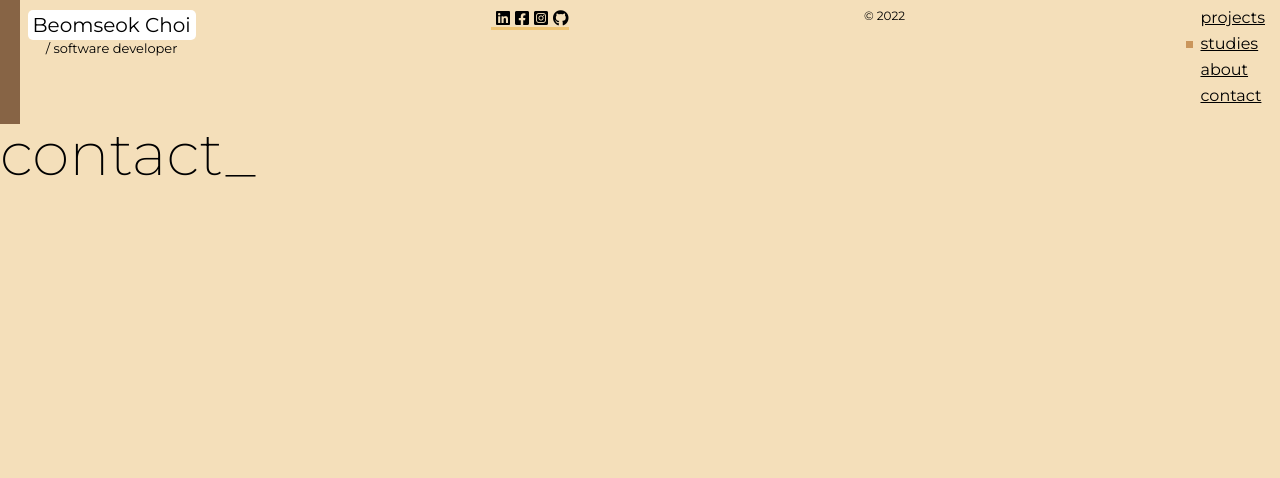
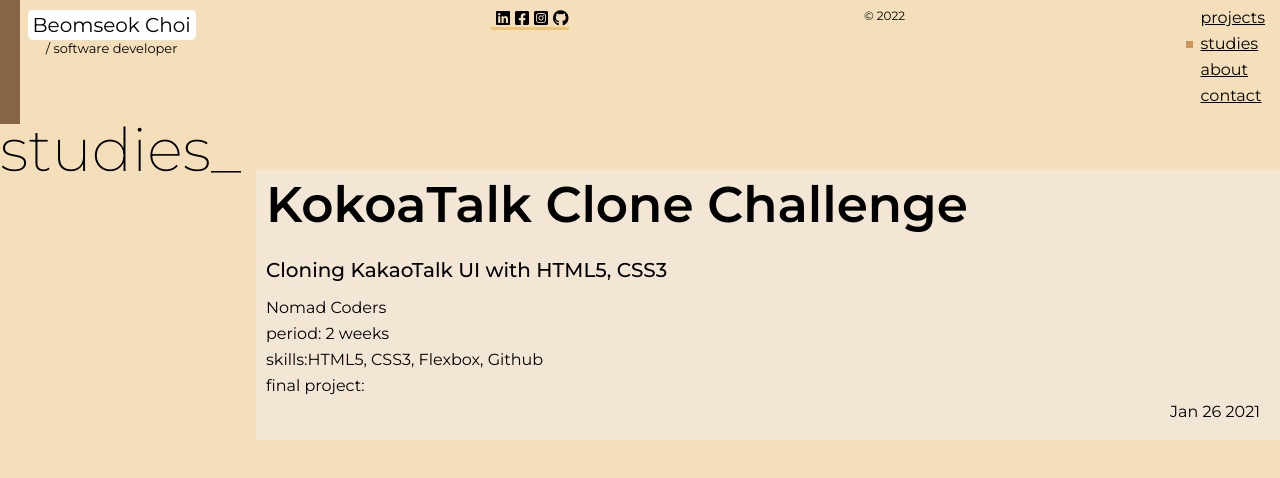
Before and after one commit to bamichoi/beomseokchoi, a React (Create React App) app: page /studies in a window 1280 px wide. Shown: the top 478 px of the page. Built offline with nearby package versions, Linux system fonts and the light colour scheme.

Commit message:
Creating StudyBox, StudiesData and  Fixing SideContainer

```diff
--- a/src/Components/Header.tsx
+++ b/src/Components/Header.tsx
@@ -11,6 +11,8 @@
   align-items: flex-start;
   background-color: #f4dfba;
   border-left: 20px solid #876445;
+  position: fixed;
+  z-index: 99;
 `;
 
 const Menu = styled.ul`
--- a/src/Routes/Projects.tsx
+++ b/src/Routes/Projects.tsx
@@ -1,4 +1,3 @@
-import { url } from "inspector";
 import styled from "styled-components";
 import { AnimatePresence, motion, useViewportScroll } from "framer-motion";
 import { useNavigate, useMatch } from "react-router-dom";
@@ -6,11 +5,14 @@
 
 const Wrapper = styled.div`
   width: 100%;
-  height: 100vh;
+  padding-top: 120px;
+  height: 1000vh;
   display: flex;
 `;
 
-const SideContainer = styled.div``;
+const SideContainer = styled.div`
+  position: fixed;
+`;
 
 const Title = styled.div`
   font-size: 60px;
@@ -25,6 +27,12 @@
 
 const ProjectGrid = styled.div`
   display: grid;
+  position: absolute;
+  right: 0;
+  width: 80%;
+  display: flex;
+  justify-content: flex-start;
+  padding-left: 100px;
 `;
 
 const ProjectItem = styled(motion.div)`
--- a/src/Routes/Studies.tsx
+++ b/src/Routes/Studies.tsx
@@ -1,8 +1,15 @@
 import styled from "styled-components";
+import { StudyData } from "./StudyData";
 
 const Wrapper = styled.div`
   width: 100%;
-  height: 100vh;
+  padding-top: 120px;
+  height: 1000vh;
+  display: flex;
+`;
+
+const SideContainer = styled.div`
+  position: fixed;
 `;
 
 const Title = styled.div`
@@ -10,10 +17,65 @@
   font-weight: 100;
 `;
 
+const SideNav = styled.div``;
+
+const Main = styled.div`
+  width: 100%;
+  padding: 50px 20px 20px 100px;
+`;
+
+const StudyItem = styled.div`
+  width: 80%;
+  background-color: #f3e6d5;
+  display: flex;
+  flex-direction: column;
+  padding: 10px;
+  position: absolute;
+  right: 0;
+  h1 {
+    margin-bottom: 30px;
+    font-weight: 600;
+    font-size: 50px;
+  }
+  h2 {
+    margin-bottom: 20px;
+    font-weight: 500;
+    font-size: 20px;
+  }
+  span {
+    margin-bottom: 10px;
+  }
+  span:last-child {
+    text-align: end;
+    margin-right: 10px;
+  }
+`;
+
 function Studies() {
   return (
     <Wrapper>
-      <Title>contact_</Title>
+      <SideContainer>
+        <Title>studies_</Title>
+        <SideNav></SideNav>
+      </SideContainer>
+      <Main>
+        {StudyData.studies.map((study) => (
+          <StudyItem key={study.id}>
+            <h1>{study.title}</h1>
+            <h2>{study.summary}</h2>
+            <span>{study.academy}</span>
+            <span>period: {study.period}</span>
+            <span>
+              skills:
+              {study.skills.map((skill, index) =>
+                study.skills.length - 1 === index ? `${skill}` : `${skill}, `
+              )}
+            </span>
+            <span>final project: {study.projectUrl}</span>
+            <span>{study.date}</span>
+          </StudyItem>
+        ))}
+      </Main>
     </Wrapper>
   );
 }
--- /dev/null
+++ b/src/Routes/StudyData.ts
@@ -0,0 +1,31 @@
+interface IStudyData {
+  id: number;
+  title: string;
+  summary: string;
+  skills: string[];
+  period: string;
+  date: string;
+  projectUrl: string;
+  thumb: string;
+  academy: string;
+}
+
+interface IStudy {
+  studies: IStudyData[];
+}
+
+export const StudyData: IStudy = {
+  studies: [
+    {
+      id: 1,
+      title: "KokoaTalk Clone Challenge",
+      summary: "Cloning KakaoTalk UI with HTML5, CSS3",
+      skills: ["HTML5", "CSS3", "Flexbox", "Github"],
+      period: "2 weeks",
+      date: "Jan 26 2021",
+      projectUrl: "",
+      thumb: "",
+      academy: "Nomad Coders",
+    },
+  ],
+};
```
